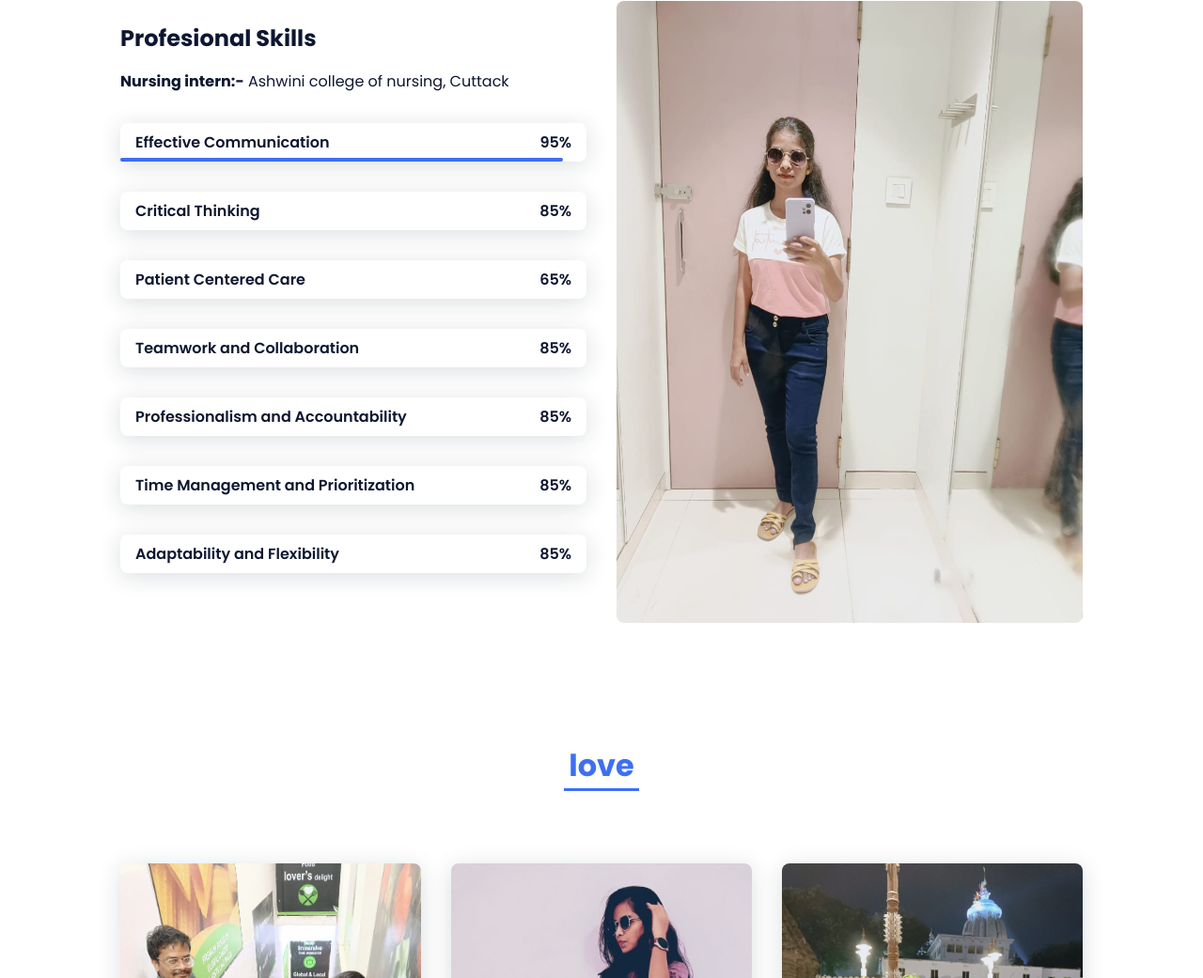
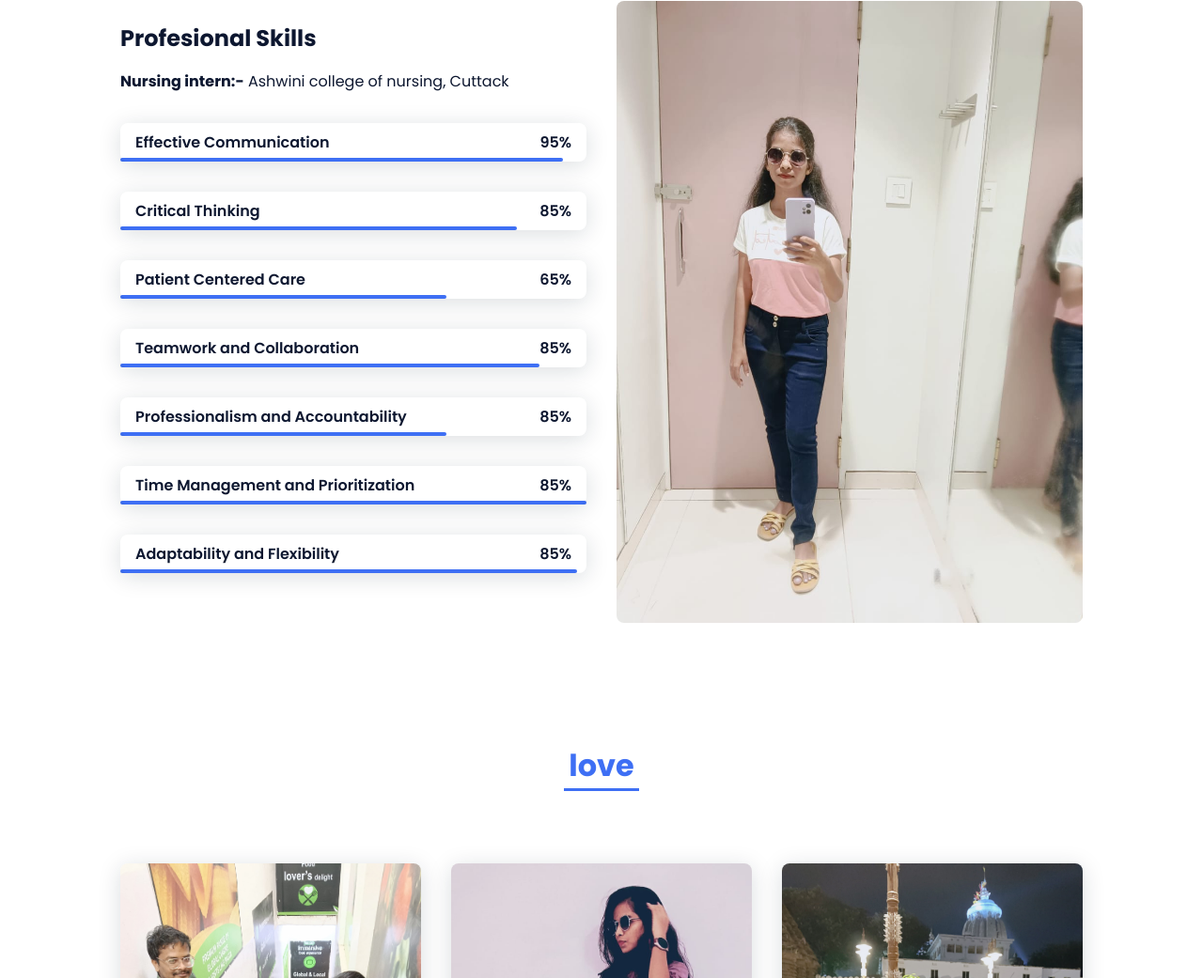
Before and after one commit to mamuni04/Portfolio, a plain HTML site: page index.html in a window 1280 px wide. Shown: the part 1552-2593 px from the top of the page at 94% size. Drawn offline with nearby package versions, Linux system fonts and the light colour scheme.

Commit message:
Update index.html

```diff
--- a/index.html
+++ b/index.html
@@ -133,7 +133,7 @@
               <div class="skills__names">
                 <span class="skills__name">Critical Thinking</span>
               </div>
-              <div class="skills__bar skills__css"></div>
+              <div class="skills__bar skills__Critical"></div>
               <div>
                 <span class="skills__percentage">85%</span>
               </div>
@@ -142,7 +142,7 @@
               <div class="skills__names">
                 <span class="skills__name">Patient Centered Care</span>
               </div>
-              <div class="skills__bar skills__js"></div>
+              <div class="skills__bar skills__Patient"></div>
               <div>
                 <span class="skills__percentage">65%</span>
               </div>
@@ -151,7 +151,7 @@
               <div class="skills__names">
                 <span class="skills__name">Teamwork and Collaboration</span>
               </div>
-              <div class="skills__bar skills__ux"></div>
+              <div class="skills__bar skills__Teamwork"></div>
               <div>
                 <span class="skills__percentage">85%</span>
               </div>
@@ -160,7 +160,7 @@
               <div class="skills__names">
                 <span class="skills__name">Professionalism and Accountability</span>
               </div>
-              <div class="skills__bar skills__ux"></div>
+              <div class="skills__bar skills__Professionalism"></div>
               <div>
                 <span class="skills__percentage">85%</span>
               </div>
@@ -169,7 +169,7 @@
               <div class="skills__names">
                 <span class="skills__name">Time Management and Prioritization</span>
               </div>
-              <div class="skills__bar skills__ux"></div>
+              <div class="skills__bar skills__Time"></div>
               <div>
                 <span class="skills__percentage">85%</span>
               </div>
@@ -178,7 +178,7 @@
               <div class="skills__names">
                 <span class="skills__name">Adaptability and Flexibility</span>
               </div>
-              <div class="skills__bar skills__ux"></div>
+              <div class="skills__bar skills__Adaptability"></div>
               <div>
                 <span class="skills__percentage">85%</span>
               </div>
```
